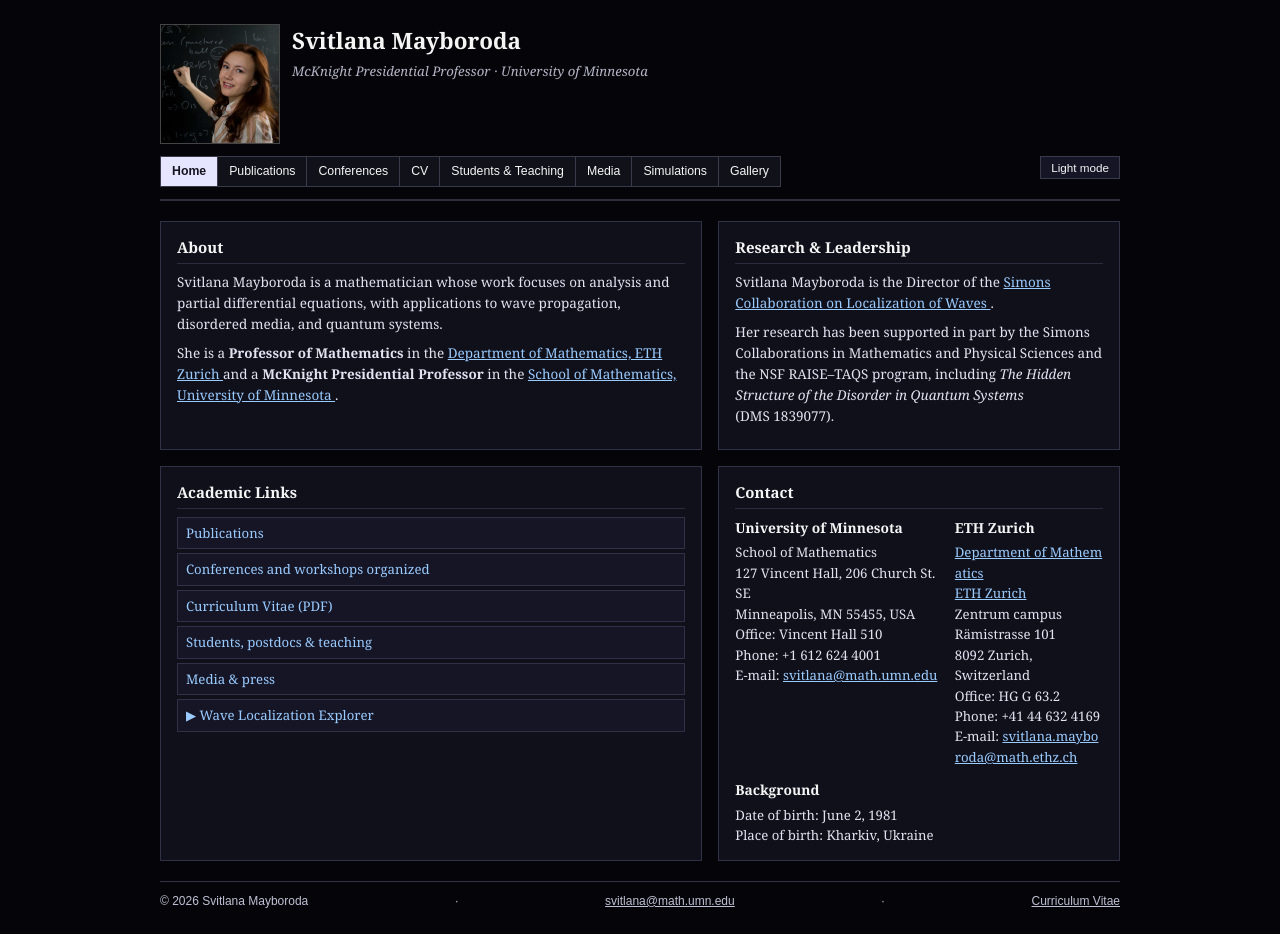
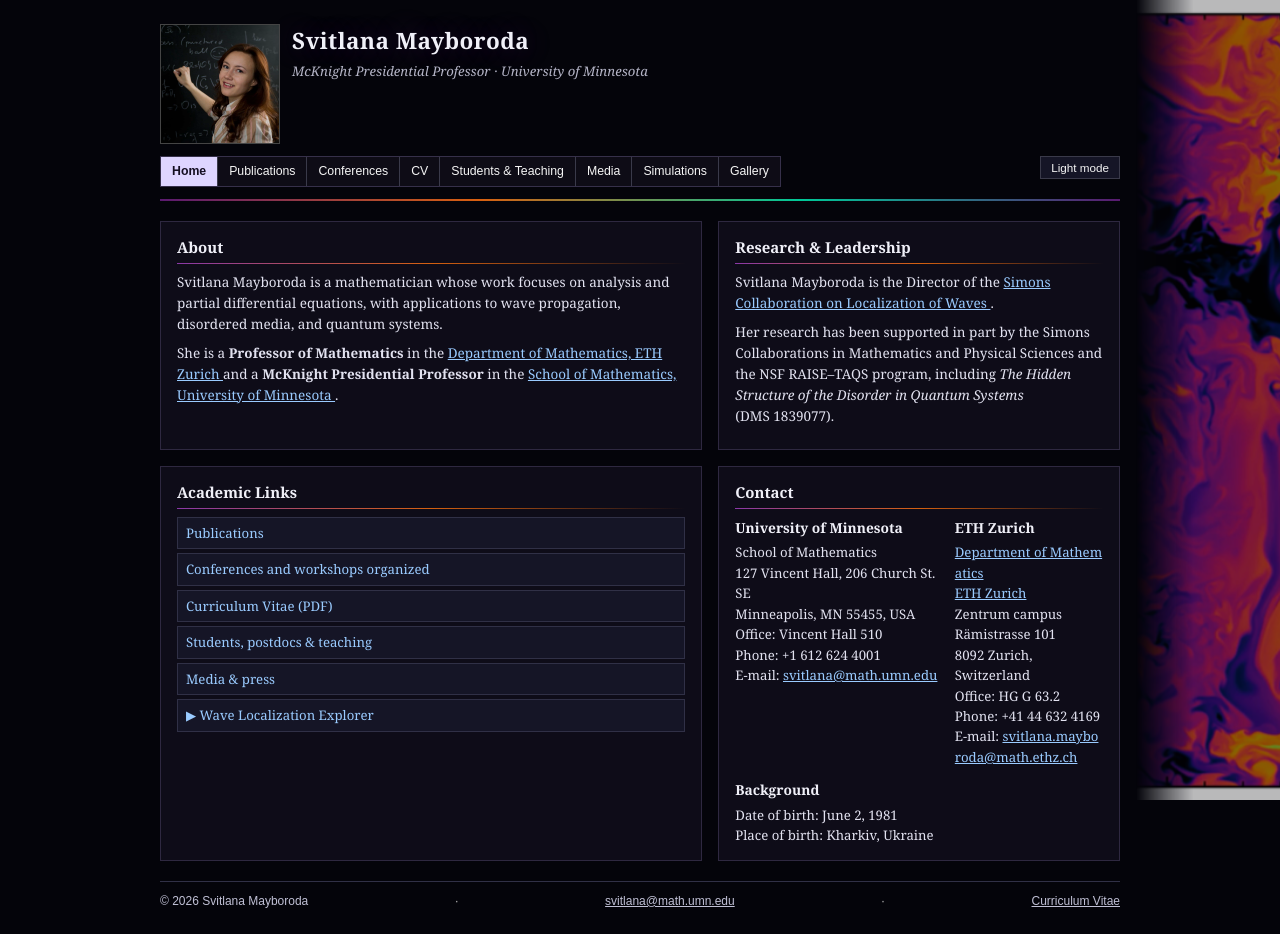
Before and after one commit to spergel/svitlana, a plain HTML site: page index.html in a window 1280 px wide. Both pictures are taken after a click on the button "Dark mode". Drawn offline with Linux system fonts and the light colour scheme.

Commit message:
updated styles

```diff
--- a/styles.css
+++ b/styles.css
@@ -14,6 +14,7 @@ body {
   padding: 24px 16px;
   display: flex;
   justify-content: center;
+  min-height: 100vh;
 }
 
 .page {
@@ -66,12 +67,17 @@ body {
   font-size: 1.5rem;
   font-weight: bold;
   margin: 0;
-  letter-spacing: 0;
+  letter-spacing: 0.02em;
 }
 
 .site-title a {
   text-decoration: none;
   color: inherit;
+  transition: text-shadow 0.3s;
+}
+
+body.theme-dark .site-title a {
+  text-shadow: 0 0 28px rgba(148, 60, 200, 0.3);
 }
 
 .site-subtitle {
@@ -242,8 +248,8 @@ main {
 
 /* ── Dark mode overrides ── */
 body.theme-dark {
-  background: #050509;
-  color: #f5f5f5;
+  background: #04040a;
+  color: #f0f0f8;
 }
 
 body.theme-dark .page {
@@ -251,7 +257,8 @@ body.theme-dark .page {
 }
 
 body.theme-dark .site-header {
-  border-bottom-color: #2f2f3a;
+  border-bottom: 2px solid transparent;
+  border-image: linear-gradient(to right, #5a1a70, #d96010, #00c898, #5a1a70) 1;
 }
 
 body.theme-dark .site-photo-link {
@@ -263,8 +270,8 @@ body.theme-dark .site-subtitle {
 }
 
 body.theme-dark .site-nav {
-  border-color: #3a3a4a;
-  background: #11111a;
+  border-color: #36304a;
+  background: #0e0c16;
 }
 
 body.theme-dark .site-nav a {
@@ -279,17 +286,18 @@ body.theme-dark .site-nav a:hover {
 }
 
 body.theme-dark .site-nav a[aria-current="page"] {
-  background: #e5e5ff;
-  color: #141421;
+  background: #ded5ff;
+  color: #140e21;
 }
 
 body.theme-dark .card {
-  border-color: #303046;
-  background: #10101b;
+  border-color: #2e2840;
+  background: #0e0c18;
 }
 
 body.theme-dark .card h2 {
-  border-bottom-color: #2b2b3b;
+  border-bottom: 1px solid transparent;
+  border-image: linear-gradient(to right, #8a38a8, #d46010, transparent) 1;
 }
 
 body.theme-dark .card p {
@@ -301,7 +309,7 @@ body.theme-dark .card a {
 }
 
 body.theme-dark .card a:hover {
-  color: #ffd1a8;
+  color: #ff8330;
 }
 
 body.theme-dark .link-list li a {
@@ -312,7 +320,7 @@ body.theme-dark .link-list li a {
 
 body.theme-dark .link-list li a:hover {
   background: #1f1f32;
-  color: #ffd1a8;
+  color: #ff8330;
 }
 
 /* Publications page dark tweaks */
@@ -326,7 +334,7 @@ body.theme-dark .pub-list li a {
 }
 
 body.theme-dark .pub-list li a:hover {
-  color: #ffd1a8;
+  color: #ff8330;
 }
 
 body.theme-dark .pub-list li em {
@@ -362,7 +370,7 @@ body.theme-dark .event-list li a {
 }
 
 body.theme-dark .event-list li a:hover {
-  color: #ffd1a8;
+  color: #ff8330;
 }
 
 body.theme-dark .page-note a {
@@ -397,12 +405,14 @@ body.theme-dark .person-list li a {
 }
 
 body.theme-dark .person-list li a:hover {
-  color: #ffd1a8;
+  color: #ff8330;
 }
 
 body.theme-dark .section-heading {
-  border-bottom-color: #3a3a4a;
+  border-bottom-color: #2e2840;
   color: #e2e2f0;
+  padding-left: 10px;
+  border-left: 3px solid #8a38a8;
 }
 
 body.theme-dark .teaching-table thead th {
@@ -471,9 +481,7 @@ body.theme-dark .theme-toggle:hover {
 .gallery-item figure img {
   display: block;
   width: 100%;
-  height: 240px;
-  object-fit: cover;
-  object-position: center;
+  height: auto;
 }
 
 .gallery-item figcaption {
@@ -572,7 +580,7 @@ body.theme-dark .gallery-item figcaption .gallery-paper a {
 }
 
 body.theme-dark .gallery-item figcaption .gallery-paper a:hover {
-  color: #ffd1a8;
+  color: #ff8330;
 }
 
 /* ── Dark mode: simulations hub ── */
@@ -599,6 +607,33 @@ body.theme-dark .sim-hub-card .sim-hub-tag {
   color: #9090b0;
 }
 
+/* ── Decorative sidebar art (Fielding turbulence, Breaker-Design-style) ── */
+/*
+ * Right-side-only panel, visible in the natural gutter on wide viewports.
+ * A mask gradient dissolves the inner edge so it fades into the page.
+ * Light mode: present but quiet.  Dark mode: vivid.
+ */
+@media (min-width: 1140px) {
+  body::after {
+    content: '';
+    position: fixed;
+    right: 0;
+    top: 0;
+    height: 100vh;
+    width: min(220px, calc((100vw - 992px) / 2));
+    background: url('images/fielding-turbulence.png') 20% center / cover no-repeat;
+    opacity: 0.22;
+    pointer-events: none;
+    z-index: 0;
+    -webkit-mask-image: linear-gradient(to right, transparent 0%, black 40%);
+            mask-image: linear-gradient(to right, transparent 0%, black 40%);
+  }
+
+  body.theme-dark::after {
+    opacity: 0.72;
+  }
+}
+
 /* Media page dark tweaks */
 body.theme-dark .media-list li {
   background: #1b1b2a;
@@ -618,7 +653,7 @@ body.theme-dark .media-list li .media-title a {
 }
 
 body.theme-dark .media-list li .media-title a:hover {
-  color: #ffd1a8;
+  color: #ff8330;
 }
 
 body.theme-dark .media-list li .media-desc {
```
